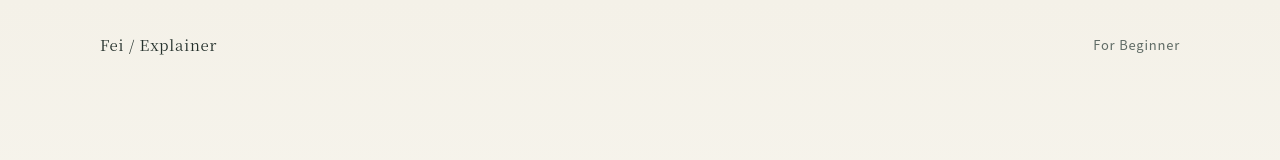
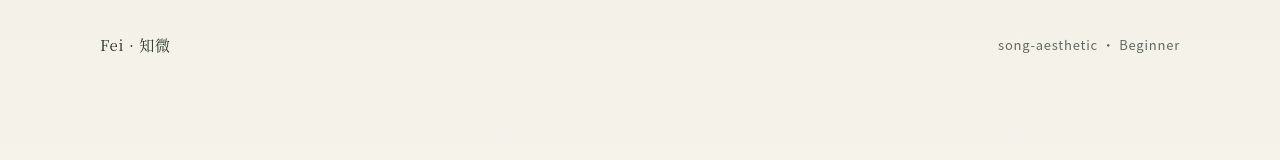
Before and after one commit to yunfei07/Fei-Skills, a React (Vite) app in the folder skills/web/fei-knowledge-explainer-web/runtime/: page / in a window 1280 px wide. Shown: the top 160 px of the page. Built offline with nearby package versions, Linux system fonts and the light colour scheme.

Commit message:
Expose Song aesthetic profile in explainer runtime shell

```diff
--- a/skills/web/fei-knowledge-explainer-web/runtime/src/App.tsx
+++ b/skills/web/fei-knowledge-explainer-web/runtime/src/App.tsx
@@ -9,8 +9,8 @@ export default function App() {
   const [index,setIndex] = useState(0);
   const current = scenes[index] as Scene & {chapter:string};
   const progress = ((index+1)/scenes.length)*100;
-  return <main>
-    <header className="topbar"><div className="brand">Fei / Explainer</div><div className="audience">For {example.audience}</div></header>
+  return <main data-profile={example.profile ?? 'song-aesthetic'}>
+    <header className="topbar"><div className="brand">Fei · 知微</div><div className="audience">{example.profile ?? 'song-aesthetic'} · {example.audience}</div></header>
     <section className="intro"><h1>{example.title}</h1><p>{example.learning_objective}</p></section>
     <section className="stage" aria-live="polite">
       <aside><div className="chapter">{current.chapter}</div><div className="scene-count">{String(index+1).padStart(2,'0')} / {String(scenes.length).padStart(2,'0')}</div></aside>
```
